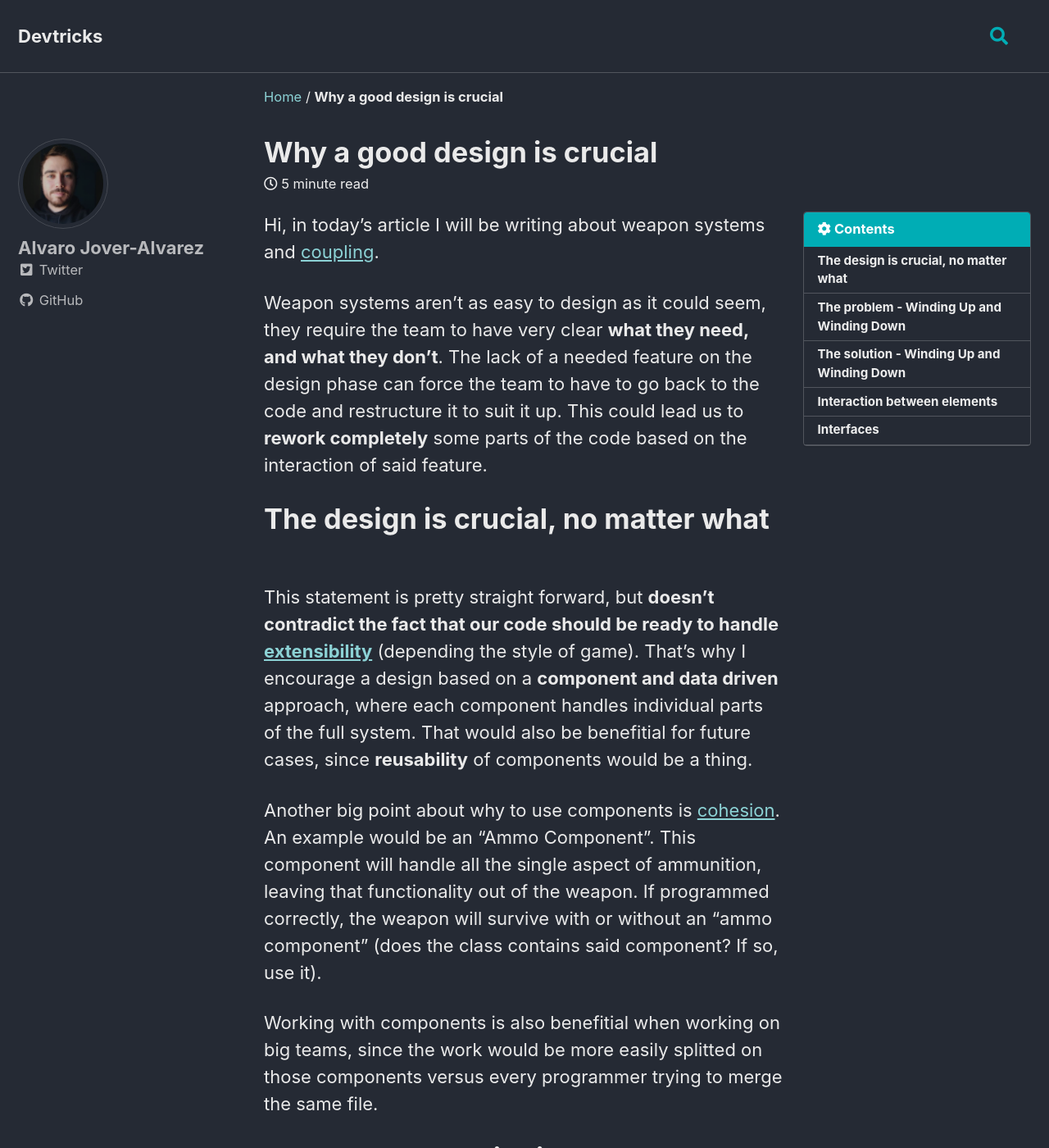
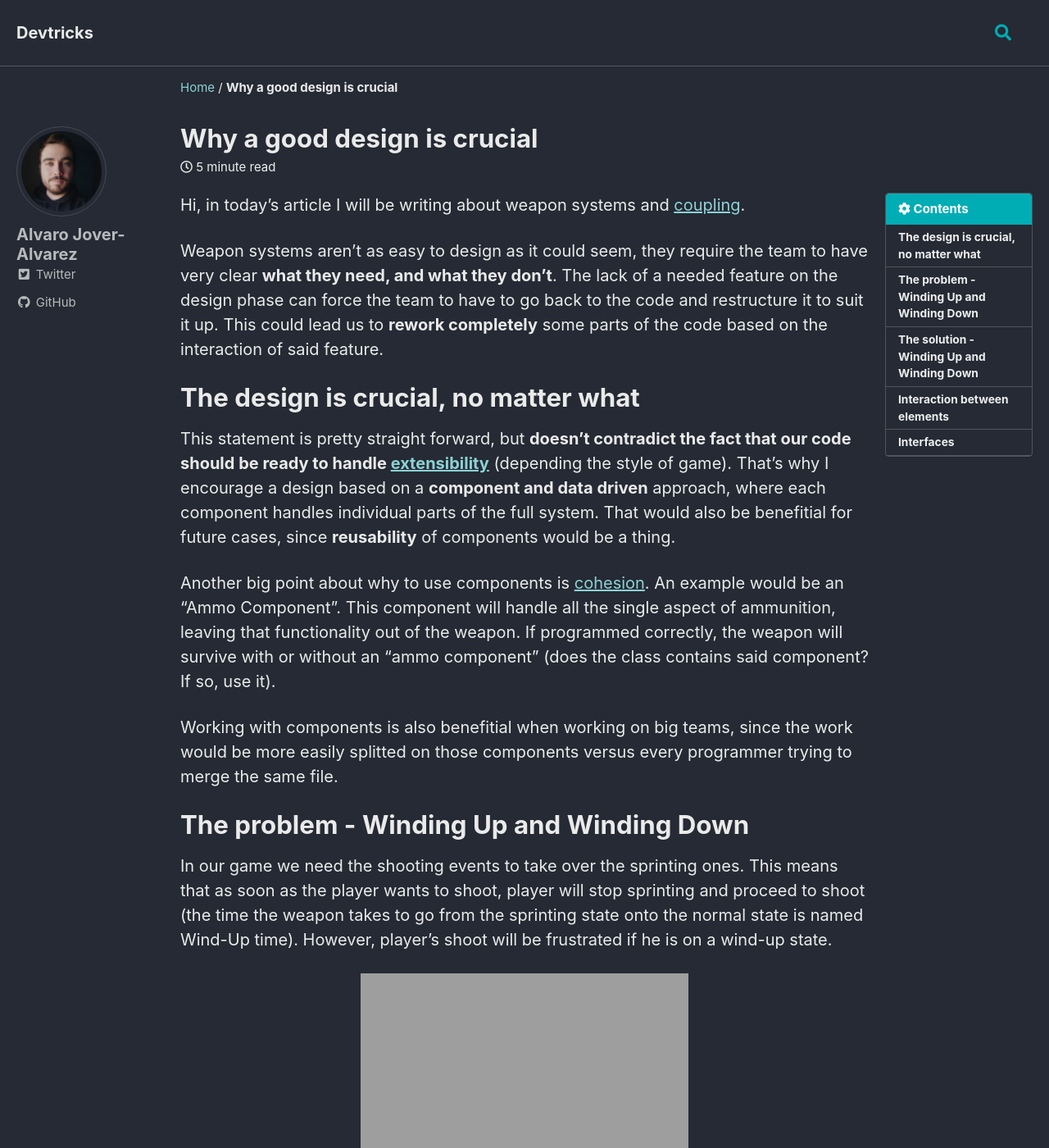
Before and after one commit to vorixo/devtricks, a Jekyll site: the page built from _posts/2018-01-30-weapons-and-coupling.md, in a window 1280 px wide and 1400 px high. Shown: the whole window at 82% size. Built offline with Jekyll 4.4.1, drawn with Linux system fonts in a browser that asks for light colours; cached includes are drawn as plain includes.

Commit message:
[FIX] Trying again

```diff
--- a/_sass/minimal-mistakes/_variables.scss
+++ b/_sass/minimal-mistakes/_variables.scss
@@ -148,7 +148,7 @@ $small: 600px !default;
 $medium: 768px !default;
 $medium-wide: 900px !default;
 $large: 1024px !default;
-$x-large: 1280px !default;
+$x-large: 1920px !default;
 $max-width: $x-large !default;
 
 /*
--- a/assets/css/main.scss
+++ b/assets/css/main.scss
@@ -6,5 +6,3 @@
 
 @import "minimal-mistakes/skins/{{ site.minimal_mistakes_skin | default: 'default' }}"; // skin
 @import "minimal-mistakes"; // main partials
-
-$max-width: 1920px !important
```
